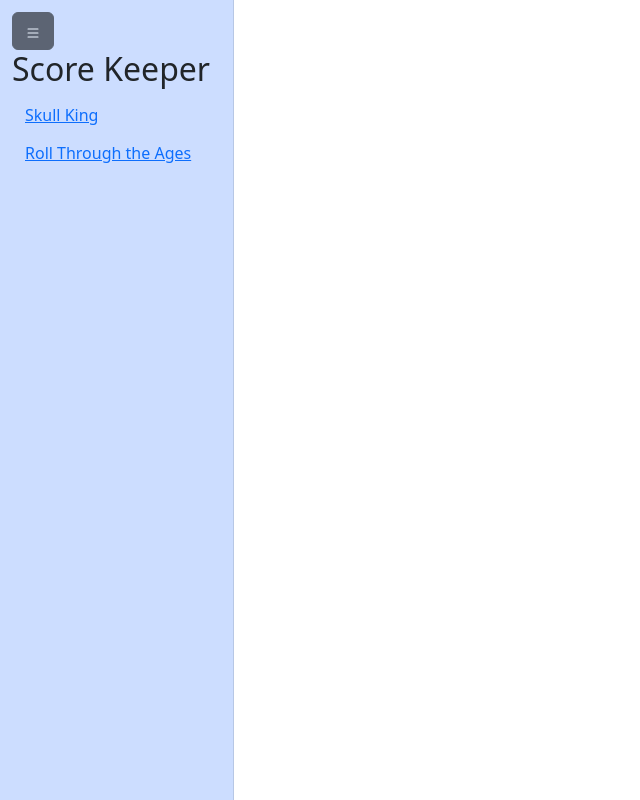
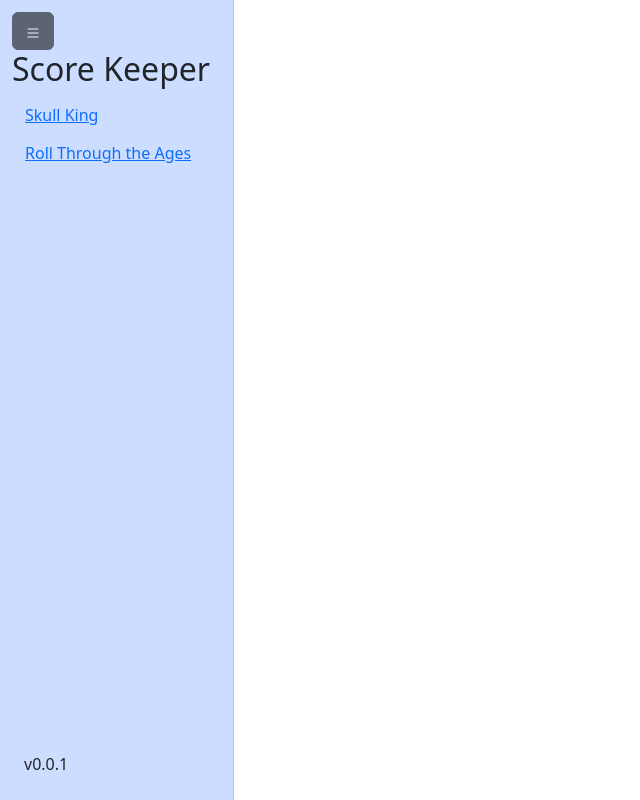
Before and after one commit to RyanGano/score-keeper, a React (Create React App) app: page / in a window 1280 px wide. Shown: the whole page, without its empty margins (0-640 px from the left). Built offline with nearby package versions, Linux system fonts and the light colour scheme.

Commit message:
Add simple version UI

```diff
--- a/src/App.tsx
+++ b/src/App.tsx
@@ -17,7 +17,11 @@
   }
 
   const leftNav = (
-    <LeftNav setGame={setActiveGame} collapsed={game !== undefined} />
+    <LeftNav
+      setGame={setActiveGame}
+      collapsed={game !== undefined}
+      appVersion="v0.0.1"
+    />
   );
 
   return (
--- a/src/LeftNav.tsx
+++ b/src/LeftNav.tsx
@@ -8,6 +8,7 @@
 export interface LeftNavProps {
   setGame: (game: Game) => void;
   collapsed: boolean;
+  appVersion: string;
 }
 
 export const LeftNav = (props: LeftNavProps) => {
@@ -57,6 +58,15 @@
               </Button>
             </div>
           </Stack>
+          <div
+            style={{
+              position: "absolute",
+              left: "24px",
+              bottom: "24px",
+            }}
+          >
+            {props.appVersion}
+          </div>
         </Nav>
       )}
     </div>
```
